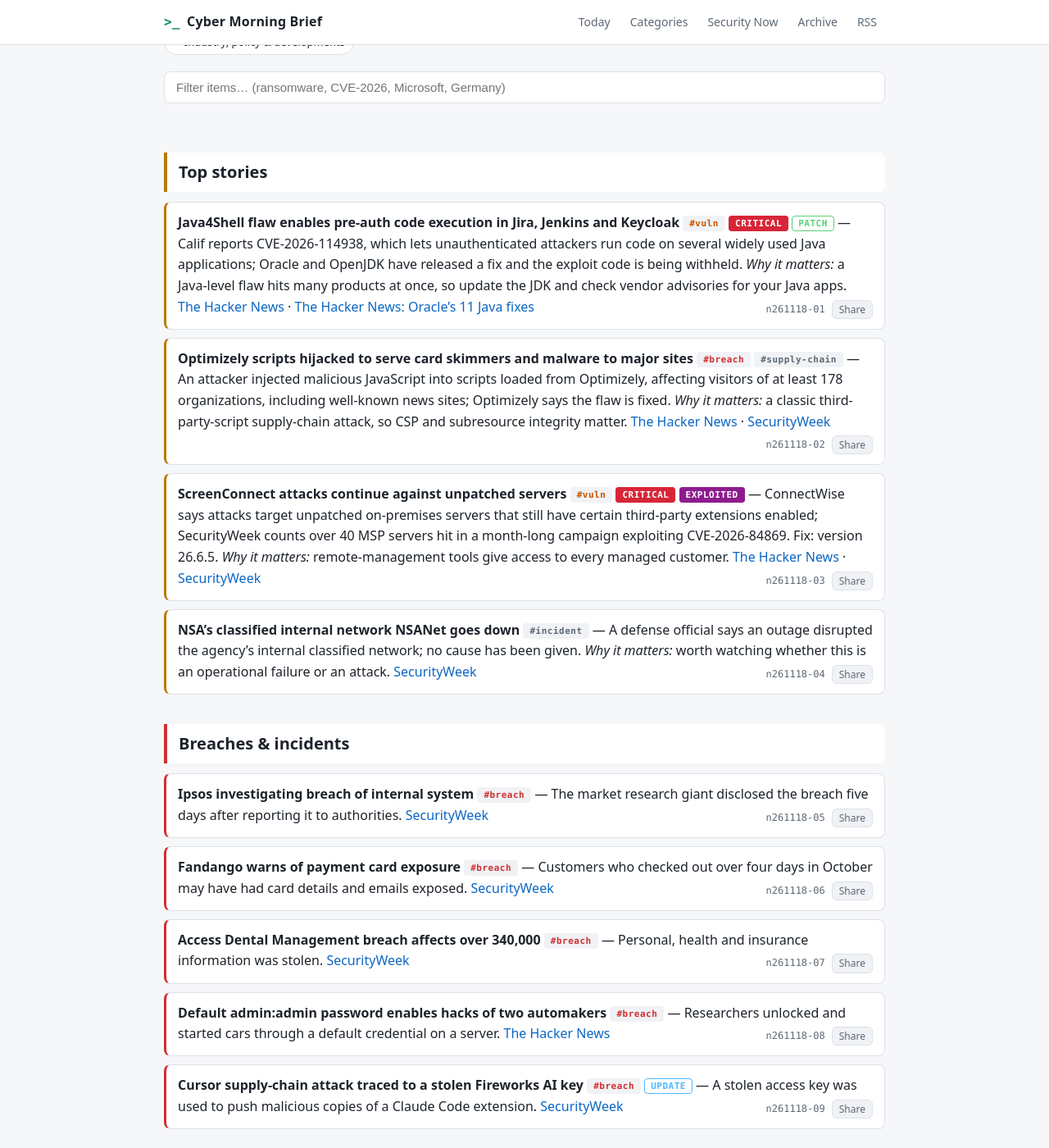
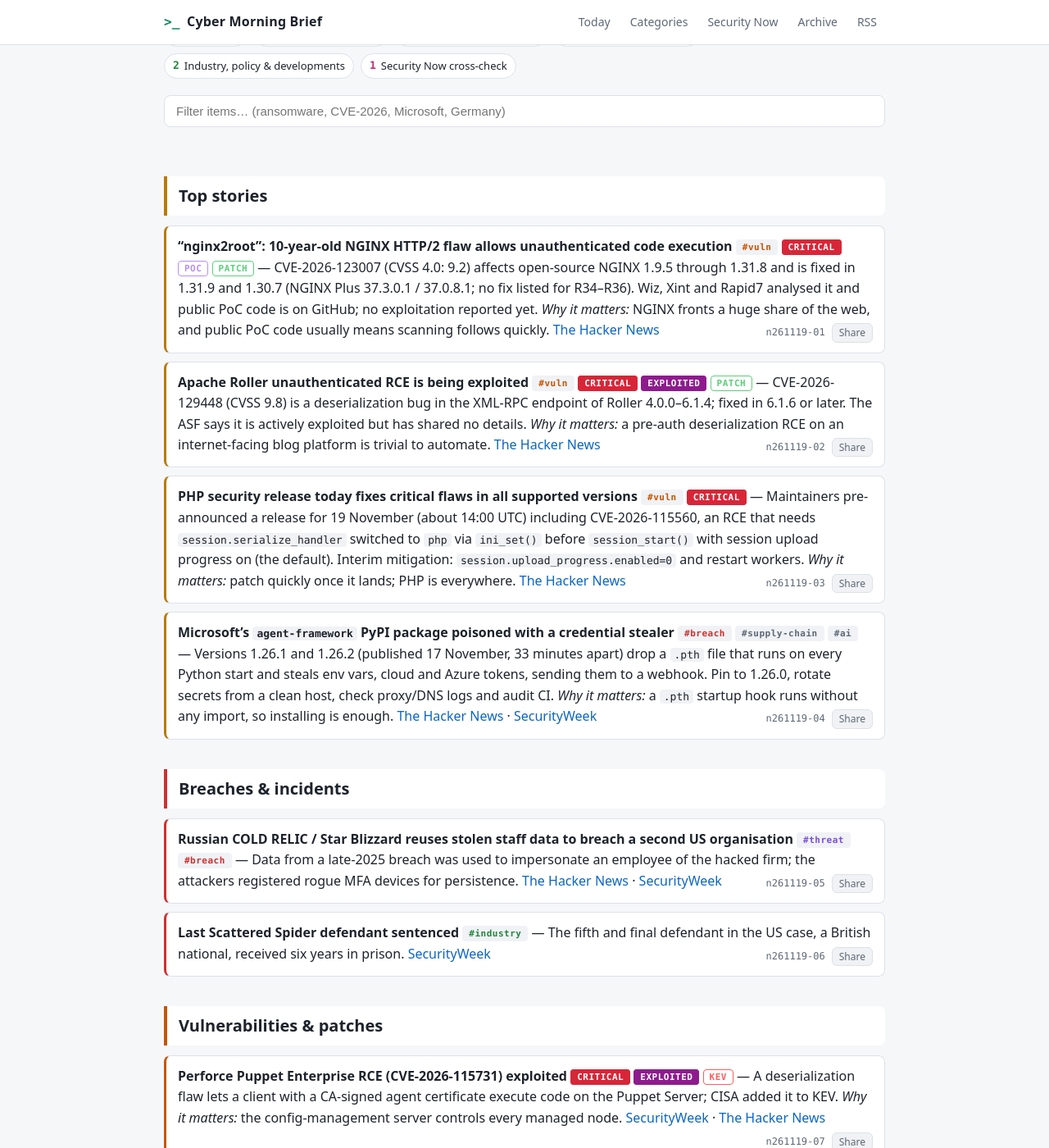
Before and after one commit to Xyph4r/cyber-brief, a Jekyll site: the page built from index.html, in a window 1280 px wide and 1400 px high, scrolled down 233 px. Shown: the whole window at 82% size. Built offline with Jekyll 4.4.1, drawn with Linux system fonts in a browser that asks for light colours; some of the changed text lies outside the part shown.

Commit message:
brief: 2026-11-19
Co-Authored-By: Claude Sonnet 5.5 <noreply@anthropic.com>
Claude-Session: https://claude.ai/code/session_01R8GTm4SKqF5tUhF7RvrPaX

```diff
--- a/_data/securitynow.yml
+++ b/_data/securitynow.yml
@@ -1,2 +1,2 @@
 # Updated by the daily routine after it cross-checks a Security Now transcript.
-last_episode: 1103
+last_episode: 1104
--- /dev/null
+++ b/_posts/2026-11-19-brief.md
@@ -0,0 +1,52 @@
+---
+title: "Cyber Brief — Thursday, 19 November 2026"
+date: 2026-11-19 07:00:00 +0100
+tldr: "A decade-old NGINX HTTP/2 flaw (CVE-2026-123007, CVSS 9.2) allows unauthenticated code execution with public PoC code, while PHP ships a critical-flaw security release today and Apache Roller RCE is already exploited."
+securitynow: 1104
+securitynow_title: "The Hole in OpenSSH"
+---
+
+## Top stories {#top}
+
+- {:#n261119-01} **"nginx2root": 10-year-old NGINX HTTP/2 flaw allows unauthenticated code execution** `#vuln` `CRITICAL` `POC` `PATCH` — CVE-2026-123007 (CVSS 4.0: 9.2) affects open-source NGINX 1.9.5 through 1.31.8 and is fixed in 1.31.9 and 1.30.7 (NGINX Plus 37.3.0.1 / 37.0.8.1; no fix listed for R34–R36). Wiz, Xint and Rapid7 analysed it and public PoC code is on GitHub; no exploitation reported yet. *Why it matters:* NGINX fronts a huge share of the web, and public PoC code usually means scanning follows quickly. [The Hacker News](https://thehackernews.com/2026/11/10-year-old-nginx-http2-flaw-lets.html)
+- {:#n261119-02} **Apache Roller unauthenticated RCE is being exploited** `#vuln` `CRITICAL` `EXPLOITED` `PATCH` — CVE-2026-129448 (CVSS 9.8) is a deserialization bug in the XML-RPC endpoint of Roller 4.0.0–6.1.4; fixed in 6.1.6 or later. The ASF says it is actively exploited but has shared no details. *Why it matters:* a pre-auth deserialization RCE on an internet-facing blog platform is trivial to automate. [The Hacker News](https://thehackernews.com/2026/11/critical-apache-roller-rce-flaw-under.html)
+- {:#n261119-03} **PHP security release today fixes critical flaws in all supported versions** `#vuln` `CRITICAL` — Maintainers pre-announced a release for 19 November (about 14:00 UTC) including CVE-2026-115560, an RCE that needs `session.serialize_handler` switched to `php` via `ini_set()` before `session_start()` with session upload progress on (the default). Interim mitigation: `session.upload_progress.enabled=0` and restart workers. *Why it matters:* patch quickly once it lands; PHP is everywhere. [The Hacker News](https://thehackernews.com/2026/11/php-warns-of-critical-security-flaws.html)
+- {:#n261119-04} **Microsoft's `agent-framework` PyPI package poisoned with a credential stealer** `#breach` `#supply-chain` `#ai` — Versions 1.26.1 and 1.26.2 (published 17 November, 33 minutes apart) drop a `.pth` file that runs on every Python start and steals env vars, cloud and Azure tokens, sending them to a webhook. Pin to 1.26.0, rotate secrets from a clean host, check proxy/DNS logs and audit CI. *Why it matters:* a `.pth` startup hook runs without any import, so installing is enough. [The Hacker News](https://thehackernews.com/2026/11/attackers-compromise-microsofts-agent.html) · [SecurityWeek](https://www.securityweek.com/microsoft-agent-framework-releases-poisoned-with-credential-stealer/)
+
+## Breaches & incidents {#breaches}
+
+- {:#n261119-05} **Russian COLD RELIC / Star Blizzard reuses stolen staff data to breach a second US organisation** `#threat` `#breach` — Data from a late-2025 breach was used to impersonate an employee of the hacked firm; the attackers registered rogue MFA devices for persistence. [The Hacker News](https://thehackernews.com/2026/11/russian-cold-relic-hackers-use-stolen.html) · [SecurityWeek](https://www.securityweek.com/russian-apt-poses-as-employee-of-hacked-firm-to-breach-another-us-organization/)
+- {:#n261119-06} **Last Scattered Spider defendant sentenced** `#industry` — The fifth and final defendant in the US case, a British national, received six years in prison. [SecurityWeek](https://www.securityweek.com/last-of-five-defendants-sentenced-in-us-scattered-spider-hacking-case/)
+
+## Vulnerabilities & patches {#vulns}
+
+- {:#n261119-07} **Perforce Puppet Enterprise RCE (CVE-2026-115731) exploited** `CRITICAL` `EXPLOITED` `KEV` — A deserialization flaw lets a client with a CA-signed agent certificate execute code on the Puppet Server; CISA added it to KEV. *Why it matters:* the config-management server controls every managed node. [SecurityWeek](https://www.securityweek.com/critical-perforce-puppet-rce-exploited-in-attacks/) · [The Hacker News](https://thehackernews.com/2026/11/hackers-exploiting-critical-puppet-rce.html)
+- {:#n261119-08} **F5 BIG-IP: six critical buffer overflows in the traffic engine** `CRITICAL` `PATCH` — Unauthenticated traffic-processing crashes in specific configurations, possibly RCE; hotfixes are available, no workaround. [The Hacker News](https://thehackernews.com/2026/11/f5-warns-6-critical-big-ip-flaws-can.html)
+- {:#n261119-09} **Java4Shell: CISA urges immediate patching** `CRITICAL` `PATCH` `UPDATE` — No known in-the-wild exploitation yet; VulnCheck says real attacks need per-target work. [The Hacker News](https://thehackernews.com/2026/11/cisa-urges-immediate-patching-of.html) · [SecurityWeek](https://www.securityweek.com/java4shell-vulnerability-puts-many-enterprise-applications-at-risk-of-takeover/)
+- {:#n261119-10} **Chrome 158 fixes 204 vulnerabilities; Oracle's November CSPU is huge** `PATCH` — Chrome 158 patches 204 flaws, and Oracle's quarterly update is reported at around 950 fixes with many unauthenticated remote flaws. [SecurityWeek: Chrome](https://www.securityweek.com/chrome-158-patches-204-vulnerabilities/) · [SecurityWeek: Oracle](https://www.securityweek.com/oracle-patches-640-vulnerabilities-with-november-2026-cspu/)
+
+## Threat intel & red team {#threat-intel}
+
+- {:#n261119-11} **EggStreme malware rebuilt with a passive, non-beaconing variant** `#threat` — A suspected Chinese APT updated its protocol and commands to evade detection in attacks on Philippine government bodies. [The Hacker News](https://thehackernews.com/2026/11/eggstreme-hackers-rebuild-malware-with.html)
+- {:#n261119-12} **Flash-chip attack resets TPM lockout, making Windows Hello and BitLocker PINs guessable** `#threat` `MEDIUM` — TU Berlin researchers show physical access can reset the TPM lockout on some AMD and Intel systems (AMD CVE-2026-43613). AMD firmware fixes are planned November 2026–February 2027; use longer PINs or TPM+PIN. [The Hacker News](https://thehackernews.com/2026/11/flash-chip-attack-bypasses-tpm-lockout.html)
+
+## Industry, policy & developments {#industry}
+
+- {:#n261119-13} **Microsoft's agentic security platform leaves preview** `#industry` `#ai` — Four blue-team agents and the Recon Agent are now generally available. [SecurityWeek](https://www.securityweek.com/microsoft-takes-perception-agentic-security-platform-out-of-preview/)
+- {:#n261119-14} **Palo Alto Networks to buy Applied Compute for $4.5 billion** `#industry` `#ai` — All-stock deal for tooling to fine-tune and run open-weight models. [SecurityWeek](https://www.securityweek.com/palo-alto-networks-to-buy-ai-startup-applied-compute-for-4-5-billion/)
+
+## Security Now cross-check {#security-now}
+
+### SN #1104 — "The Hole in OpenSSH"
+
+- {:#n261119-15} **OpenAI's GPT-6 Cyber finds 81 Firefox flaws and exploits for 948 Linux bugs** `#ai` `#vuln` — Steve covered the release: per OpenAI, the model found 81 high-severity Firefox bugs (Mozilla confirmed and called it "world-class" for defense), built working exploits for 948 Linux kernel flaws in the ExploitGym benchmark and found a critical RCE in Brotli. Access is limited to vetted customers; the figures are OpenAI's own. Steve noted that well-hardened code still yields bugs. [BleepingComputer](https://www.bleepingcomputer.com/news/security/openais-new-gpt-6-cyber-ai-finds-81-firefox-flaws-948-linux-bugs/) · [Help Net Security](https://www.helpnetsecurity.com/2026/11/06/o..) · [Transcript](https://www.grc.com/sn/sn-1104.txt)
+
+*Already covered:* "SSHole" OpenSSH-on-musl authentication bypass ([10 Nov](/2026/11/10/#n261110-04), [KEV 16 Nov](/2026/11/16/#n261116-05)), N-able zero-days ([10 Nov](/2026/11/10/#n261110-02)), French fridge attacks attributed to Iran ([10 Nov](/2026/11/10/#n261110-01)). Also discussed: SpinRite plans and listener feedback.
+
+## Sources {#sources}
+
+- [The Hacker News](https://thehackernews.com/)
+- [SecurityWeek](https://www.securityweek.com/)
+- [BleepingComputer](https://www.bleepingcomputer.com/)
+- [Help Net Security](https://www.helpnetsecurity.com/)
+- [GRC Security Now transcripts](https://www.grc.com/sn/)
```
Also changed, not shown: _items/n261119-01.md (added, +12 -0 lines), _items/n261119-02.md (added, +12 -0 lines), _items/n261119-03.md (added, +12 -0 lines), _items/n261119-04.md (added, +12 -0 lines), _items/n261119-05.md (added, +12 -0 lines), _items/n261119-06.md (added, +12 -0 lines), _items/n261119-07.md (added, +12 -0 lines), _items/n261119-08.md (added, +12 -0 lines), _items/n261119-09.md (added, +12 -0 lines), _items/n261119-10.md (added, +12 -0 lines), _items/n261119-11.md (added, +12 -0 lines), _items/n261119-12.md (added, +12 -0 lines), _items/n261119-13.md (added, +12 -0 lines), _items/n261119-14.md (added, +12 -0 lines), 1 more files.
